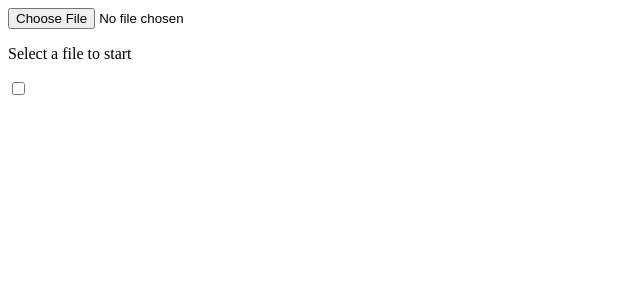
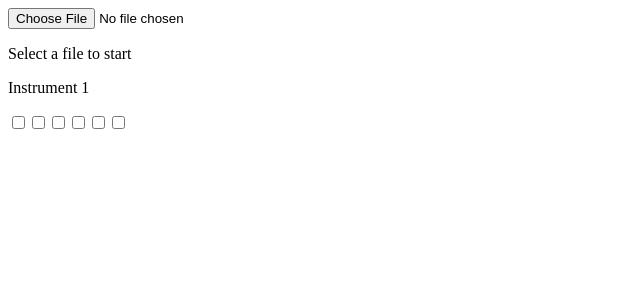
Before and after one commit to AlkisPouros/AudioWander, a React (Create React App) app in the folder application/: page / in a window 1280 px wide. Shown: the top 300 px of the page, without its empty margins (0-640 px from the left). Built offline with nearby package versions, Linux system fonts and the light colour scheme.

Commit message:
Adds DrumkitRow component
Represents one Instrument in the drumkit. It consists of a label and one
checkbox for each tick in the loop. (Un-)Checking the checkbox calls a
callback which will (de-)activate that instrument for this tick on the
loop.

```diff
--- a/application/src/drumkit/Drumkit.tsx
+++ b/application/src/drumkit/Drumkit.tsx
@@ -5,7 +5,8 @@
 
 import React from 'react';
 import { DrumkitLogic } from './drumkit-logic'
-import { Beat, Loop } from './loop';
+import { Loop } from './loop';
+import { INSTRUMENTS, Instrument } from './instrument';
 
 /**
  * Defines the Drumkit component which consists of a button which, when
@@ -16,33 +17,59 @@ import { Beat, Loop } from './loop';
  * @sinve v0.0.1
  */
 function Drumkit() {
+
+    let loop = new Loop(120, 2, 3, 1);
+
+    const dk = new DrumkitLogic(loop);
+
+    const drum = INSTRUMENTS.get(1)!;
+
     return (
         <div>
-            <DrumkitSlot
-                instrumentId={1}
-                beat={new Beat(1, 2, 3)}
-                onCheckedChanged={(instrumentId: number, beat: Beat, checked: boolean) =>
-                    console.log(`Switched instrument ${instrumentId} to ${checked}`
-                    + ` on beat ${beat.bar} ${beat.beat} ${beat.subdivision}}`)}
-            ></DrumkitSlot>
+            <DrumkitRow
+                dk={dk}
+                instrument={drum}
+            />
         </div>
     );
 }
 
-
-interface DrumkitSlotProps {
-    instrumentId: number;
-    beat: Beat;
-    onCheckedChanged: (instrumentId: number, beat: Beat, checked: boolean) => void;
+interface DrumkitRowProps {
+    dk: DrumkitLogic;
+    instrument: Instrument;
 }
 
-function DrumkitSlot({ instrumentId, beat, onCheckedChanged }: Readonly<DrumkitSlotProps>) {
+function DrumkitRow({ dk, instrument }: Readonly<DrumkitRowProps>) {
+    return (
+        <div>
+            <p>{instrument.displayName}</p>
+            <div>
+                {Array(dk.loop.tickCount).fill(0).map((_, i) => {
+                    let beat = dk.loop.toBeat(i);
+                    return <DrumkitSlot
+                        key={i}
+                        onCheckedChanged={(checked) => console.log(`Switched instrument ${instrument.id}`
+                        + ` to ${checked} on beat ${beat.bar} ${beat.beat} ${beat.subdivision}}`)}
+                    />
+                })}
+            </div>
+        </div>
+    )
+}
+
+// TODO: contemplate whether beat info is required for the specific slot
+// maybe use beat to style column inside of loop?
+interface DrumkitSlotProps {
+    onCheckedChanged: (checked: boolean) => void;
+}
+
+function DrumkitSlot({ onCheckedChanged }: Readonly<DrumkitSlotProps>) {
     const [checked, setChecked] = React.useState(false);
 
     const handleChange = () => {
         let newChecked = !checked;
         setChecked(newChecked);
-        onCheckedChanged(instrumentId, beat, newChecked);
+        onCheckedChanged(newChecked);
     };
 
     return (
@@ -52,6 +79,6 @@ function DrumkitSlot({ instrumentId, beat, onCheckedChanged }: Readonly<DrumkitS
             onChange={handleChange}
         />
     );
-};
+}
 
 export { Drumkit };
--- a/application/src/drumkit/drumkit-logic.ts
+++ b/application/src/drumkit/drumkit-logic.ts
@@ -17,7 +17,7 @@ import { Beat, Loop } from './loop'
  */
 class DrumkitLogic {
 
-    private readonly loop: Loop;
+    readonly loop: Loop;
 
     // map: instrument id -> array of length `tickCount`, one vlaue for each tick
     private readonly data: Map<number, Array<number>>;
```
